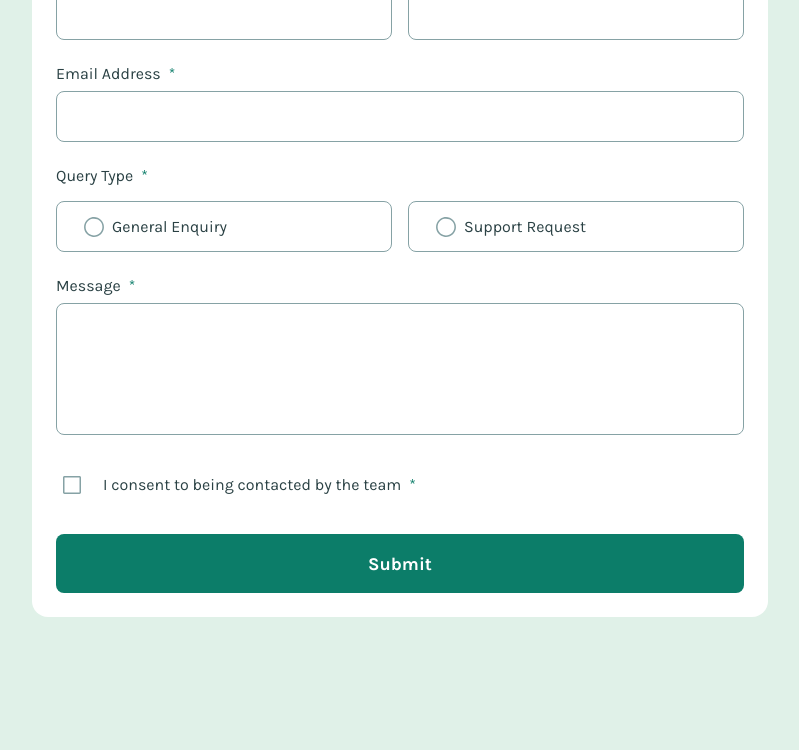
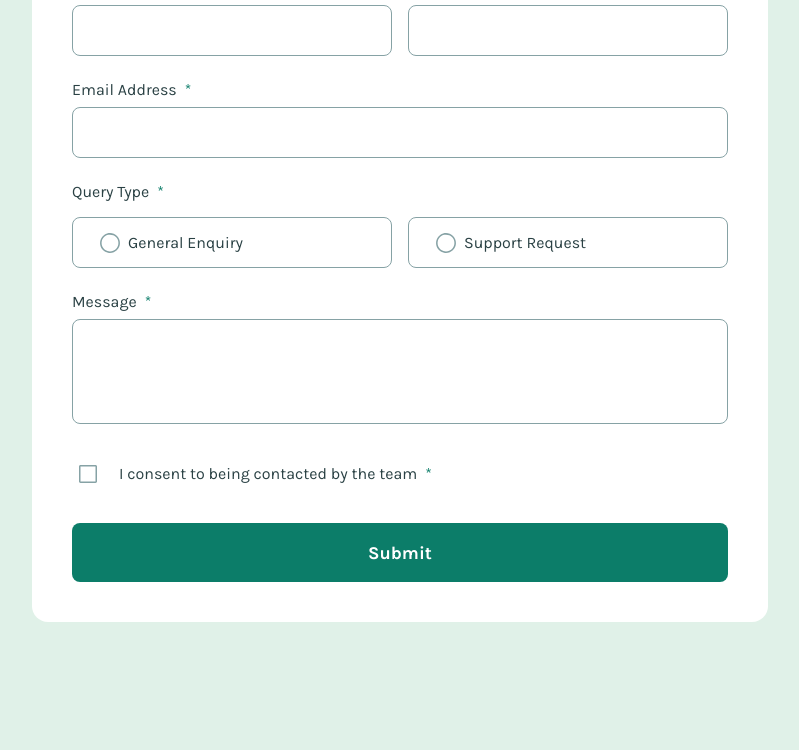
Before and after one commit to Jolijn0101/accessible-form, a plain HTML site: page index.html in a window 1280 px wide. Shown: the part 259-1009 px from the top of the page, without its empty margins (240-1039 px from the left). Drawn offline with Linux system fonts and the light colour scheme.

Commit message:
HTML report changes, layout changes

```diff
--- a/index.html
+++ b/index.html
@@ -27,31 +27,31 @@
                 <div class="name-wrapper">
                     <div>
                         <label for="fname">First Name<span>*</span></label>
-                        <input type="text" id="fname" name="fname" class="outline" aria-label="First Name is required" />
+                        <input type="text" id="fname" name="fname" class="outline" aria-description="First Name is required" />
                         <span id="error-ms-fname" class="error-ms">Please enter a First Name</span>
                     </div>
                     <div>
                         <label for="lname">Last Name<span>*</span></label>
-                        <input type="text" id="lname" name="lname" class="outline" aria-label="Last Name is required" />
+                        <input type="text" id="lname" name="lname" class="outline" aria-description="Last Name is required" />
                         <span id="error-ms-lname" class="error-ms">Please enter a Last Name</span>
                     </div>
                 </div>
                 <!-- email -->
                 <label for="email">Email Address<span>*</span></label>
-                <input type="email" id="email" name="email" class="outline" aria-label="Email Address is required" />
+                <input type="email" id="email" name="email" class="outline" aria-description="Email Address is required" />
                 <span id="error-ms-email" class="error-ms">Please enter a email address</span>
                 <!-- radio btn -->
                 <fieldset>
-                    <legend aria-label="Query Type required">Query Type<span>*</span></legend>
+                    <legend>Query Type<span>*</span></legend>
                     <div class="query-type-container">
                         <label for="general-enquiry" class="radio-btn-wrapper">
-                            <input type="radio" id="general-enquiry" name="query-type" />
-                            <div class="visible-radio-btn"></div>
+                            <input type="radio" id="general-enquiry" name="query-type" aria-description="Query Type required" />
+                            <span class="visible-radio-btn"></span>
                             General Enquiry
                         </label>
                         <label for="support-request" class="radio-btn-wrapper">
-                            <input type="radio" id="support-request" name="query-type" />
-                            <div class="visible-radio-btn"></div>
+                            <input type="radio" id="support-request" name="query-type" aria-description="Query Type required" />
+                            <span class="visible-radio-btn"></span>
                             Support Request
                         </label>
                     </div>
@@ -59,11 +59,11 @@
                 </fieldset>
                 <!-- message -->
                 <label for="message">Message<span>*</span></label>
-                <textarea name="message" id="message" class="outline" aria-label="Message is required"></textarea>
+                <textarea name="message" id="message" class="outline" aria-description="Message is required"></textarea>
                 <span id="error-ms-message" class="error-ms">Please type a message</span>
                 <!-- checkbox -->
                 <div class="checkbox-wrapper">
-                    <input type="checkbox" class="outline" id="checkbox" aria-label="I consent to being contacted by the team is required" />
+                    <input type="checkbox" class="outline" id="checkbox" aria-description="I consent to being contacted by the team is required" />
                     <div class="visible-checkbox"></div>
                     <label for="checkbox">I consent to being contacted by the team<span>*</span></label>
                 </div>
--- a/style.css
+++ b/style.css
@@ -21,6 +21,7 @@ main {
 @media screen and (min-width: 768px) {
     main {
         margin: 8rem 2.5rem;
+        padding: 2.5rem;
     }
 }
 
@@ -105,6 +106,7 @@ input[type='radio'] {
 }
 
 .visible-radio-btn {
+    margin-left: 0px;
     width: 20px;
     height: 20px;
     background-image: url('assets/images/icon-radio.svg');
@@ -122,7 +124,7 @@ textarea {
         height: 132px;
     }
 }
-@media screen and (min-width: 1440px) {
+@media screen and (min-width: 1024px) {
     textarea {
         height: 105px;
     }
```
